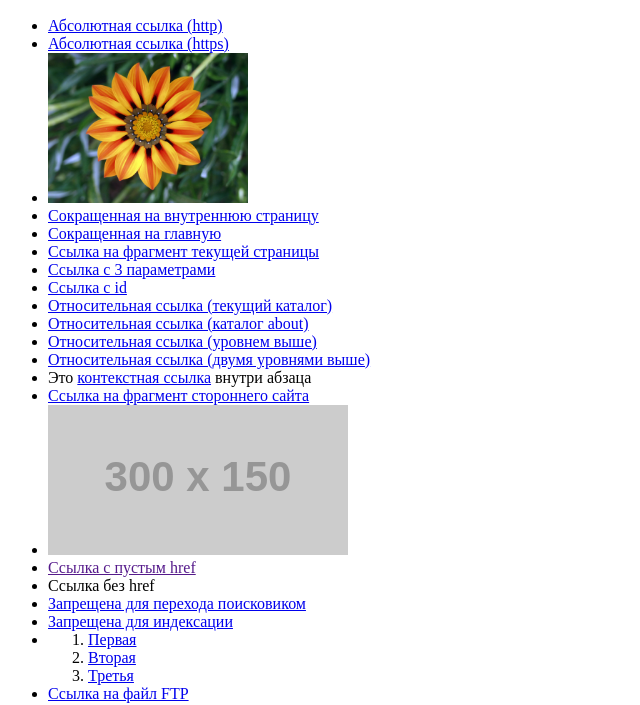
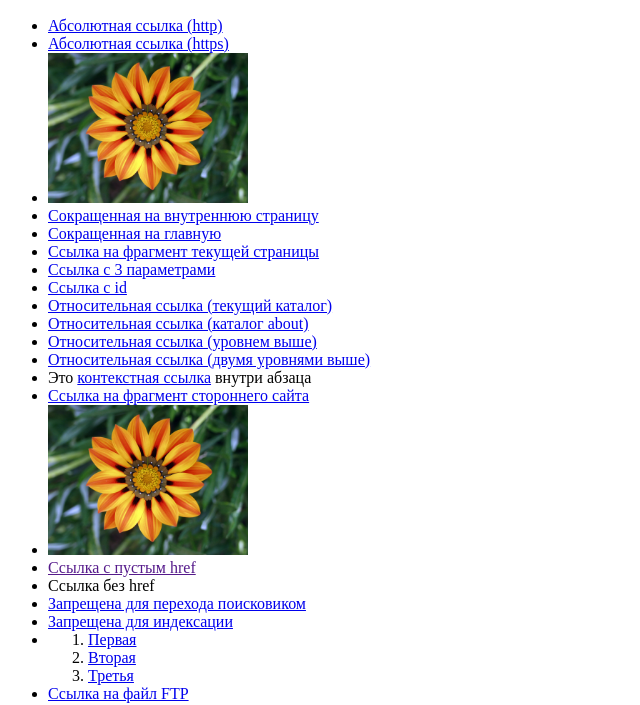
Before and after one commit to RomanPasynkov/WebTask1, a plain HTML site: page index.html in a window 1280 px wide. Shown: the part 110-815 px from the top of the page, without its empty margins (0-640 px from the left). Drawn offline with Linux system fonts and the light colour scheme; placeholder pictures from the web are drawn by us.

Commit message:
Fixed map image

```diff
--- a/index.html
+++ b/index.html
@@ -24,7 +24,7 @@
     <li>Это <a href="https://kubsu.ru/">контекстная ссылка</a> внутри абзаца</li>
     <li><a href="https://example.com/page#section1">Ссылка на фрагмент стороннего сайта</a></li>
     <li>
-        <img src="https://via.placeholder.com/300x150" alt="Пример карты" usemap="#map1">
+        <img src="./image.jpg" alt="Пример карты" width="200px" height="150px" usemap="#map1">
         <map name="map1">
             <area shape="rect" coords="0,0,100,150" href="https://kubsu.ru/" alt="Прямоугольная область">
             <area shape="circle" coords="200,75,50" href="https://example.com" alt="Круглая область">
```
